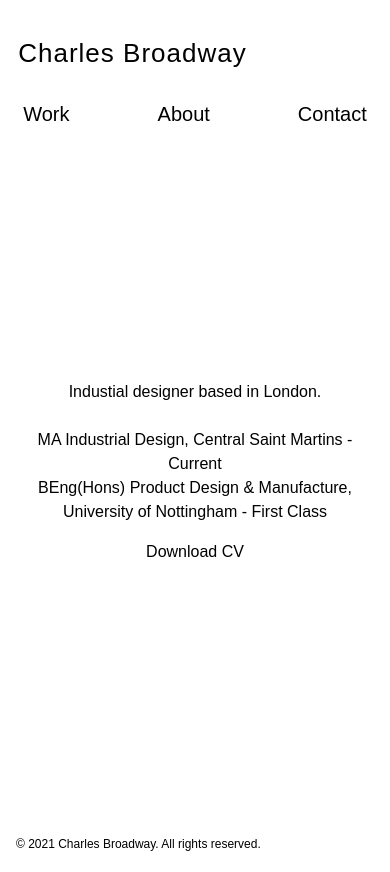
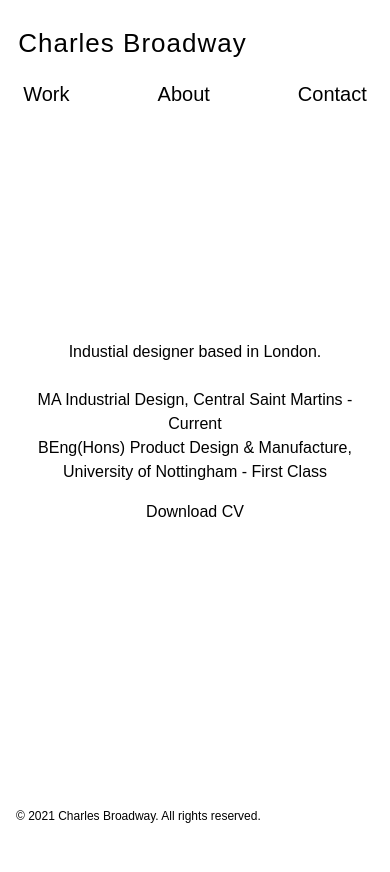
Before and after one commit to JamesArmer/cbroadwayPortfolio, a Next.js app: page /about in a window 390 px wide. After the commit the page ends 844 px from the top, so only its background shows below. Built offline with nearby package versions, Linux system fonts and the light colour scheme.

Commit message:
Mobile CSS fixes

```diff
--- a/src/components/Header/HeaderStyles.js
+++ b/src/components/Header/HeaderStyles.js
@@ -20,7 +20,7 @@
   @media ${(props) => props.theme.breakpoints.sm} {
     display: grid;
     grid-template-columns: repeat(6, 1fr);
-    grid-template-rows: repeat(2, 60px);
+    grid-template-rows: repeat(2, 40px);
     grid-column-gap: 0.5rem;
     grid-row-gap: 0.5rem;
   }
--- a/src/styles/GlobalComponents/genericWorkStyles.js
+++ b/src/styles/GlobalComponents/genericWorkStyles.js
@@ -286,7 +286,7 @@
   }
 
   @media ${(props) => props.theme.breakpoints.sm} {
-    grid-template-columns: repeat(auto-fit, minmax(30px, 1fr));
+    grid-template-columns: repeat(auto-fit, minmax(20px, 1fr));
     grid-template-rows: ${(props) =>
       props.landscape ? "auto" : props.portrait ? "555px" : "300px"};
   }
```
